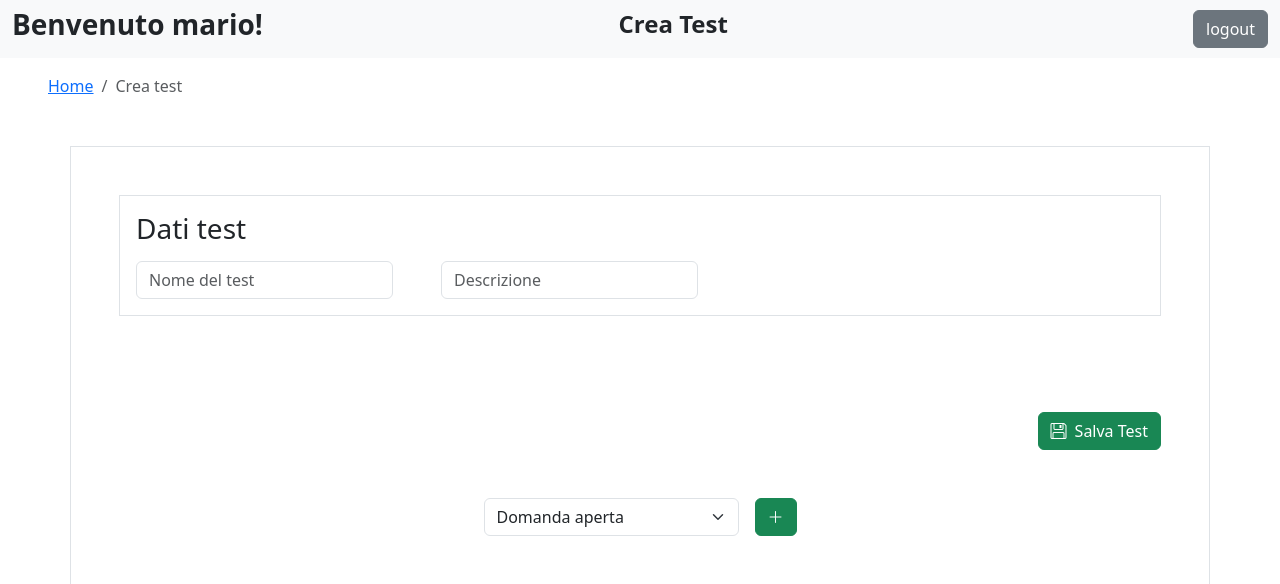
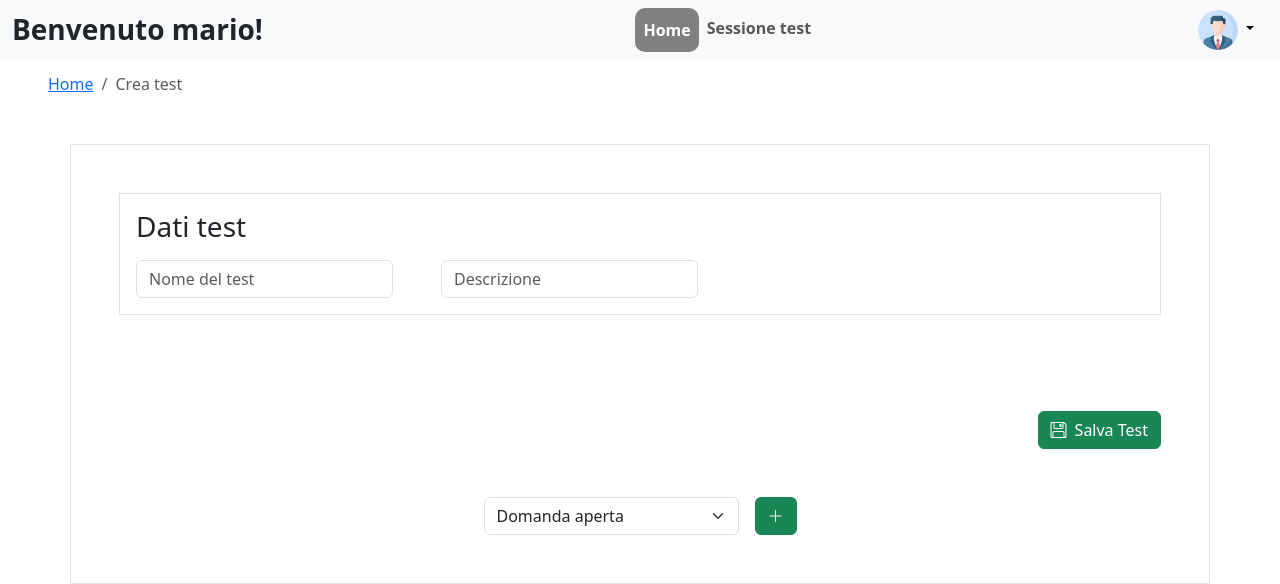
Before and after one commit to AlamRoman/programmma_quiz, a PHP site: page /creaTest.php in a window 1280 px wide. Shown: the top 584 px of the page. Run offline with PHP 8.4, Linux system fonts and the light colour scheme; a user stored in the database is signed in.

Commit message:
update docente

```diff
--- a/creaTest.php
+++ b/creaTest.php
@@ -71,27 +71,15 @@
     <meta name="viewport" content="width=device-width, initial-scale=1.0">
     <title>Crea test</title>
 
-    <link rel="stylesheet" href="https://cdn.jsdelivr.net/npm/bootstrap@4.3.1/dist/css/bootstrap.min.css" integrity="sha384-ggOyR0iXCbMQv3Xipma34MD+dH/1fQ784/j6cY/iJTQUOhcWr7x9JvoRxT2MZw1T" crossorigin="anonymous">
     <link href="https://cdn.jsdelivr.net/npm/bootstrap@5.3.0-alpha1/dist/css/bootstrap.min.css" rel="stylesheet">
     <link href="https://cdn.jsdelivr.net/npm/bootstrap-icons/font/bootstrap-icons.css" rel="stylesheet">
 
 </head>
 <body>
 
-    <nav class="navbar navbar-expand-lg navbar-light bg-light">
-        <div class="container-fluid d-flex justify-content-between">
+    <?php include "include/navbar-docente.php"; ?>
 
-            <h3 class="fw-bold">Benvenuto <?php echo $_SESSION["username"]; ?>!</h3>
-
-            <h4 class="fw-bold text-center" style="transform: translateX(-50%);">Crea Test</h4>
-
-            <form class="d-flex" method="POST" action="php/do_logout.php">
-                <input class="btn btn-secondary ms-auto" type="submit" id="logout" name="logout" value="logout">
-            </form>
-        </div>
-    </nav>
-
-    <div class="ms-5 mt-3">
+    <div class="ms-5 mt-5 pt-4">
         <nav aria-label="breadcrumb">
             <ol class="breadcrumb">
                 <li class="breadcrumb-item"><a href="docenti.php">Home</a></li>
@@ -245,7 +233,6 @@
 
     <script src="https://code.jquery.com/jquery-3.3.1.slim.min.js" integrity="sha384-q8i/X+965DzO0rT7abK41JStQIAqVgRVzpbzo5smXKp4YfRvH+8abtTE1Pi6jizo" crossorigin="anonymous"></script>
     <script src="https://cdn.jsdelivr.net/npm/popper.js@1.14.7/dist/umd/popper.min.js" integrity="sha384-UO2eT0CpHqdSJQ6hJty5KVphtPhzWj9WO1clHTMGa3JDZwrnQq4sF86dIHNDz0W1" crossorigin="anonymous"></script>
-    <script src="https://cdn.jsdelivr.net/npm/bootstrap@4.3.1/dist/js/bootstrap.min.js" integrity="sha384-JjSmVgyd0p3pXB1rRibZUAYoIIy6OrQ6VrjIEaFf/nJGzIxFDsf4x0xIM+B07jRM" crossorigin="anonymous"></script>
 
 </body>
 </html>
--- a/include/navbar-docente.php
+++ b/include/navbar-docente.php
@@ -29,6 +29,7 @@
 
 </style>
 
+<div class="h-100">
 <nav class="navbar navbar-expand-lg navbar-light bg-light fixed-top">
     <div class="container-fluid d-flex justify-content-between">
 
@@ -37,10 +38,10 @@
         <div class="d-flex align-items-center">
             <ul class="navbar-nav me-auto mb-2 mb-lg-0">
                 <li class="nav-item">
-                    <a class="nav-link fw-bold <?php echo basename($_SERVER['PHP_SELF']) == 'docenti.php' ? 'nav_active' : ''; ?>" href="docenti.php">Home</a>
+                    <a class="nav-link fw-bold <?php echo (basename($_SERVER['PHP_SELF']) == 'docenti.php' || basename($_SERVER['PHP_SELF']) == 'creaTest.php' || basename($_SERVER['PHP_SELF']) == 'modificaTest.php') ? 'nav_active' : ''; ?>" href="docenti.php">Home</a>
                 </li>
                 <li class="nav-item">
-                    <a class="nav-link fw-bold <?php echo basename($_SERVER['PHP_SELF']) == 'sessione_test.php' ? 'nav_active' : ''; ?>" href="sessione_test.php">Sessione test</a>
+                    <a class="nav-link fw-bold <?php echo (basename($_SERVER['PHP_SELF']) == 'sessione_test.php' || basename($_SERVER['PHP_SELF']) == 'creaSessioneTest.php') ? 'nav_active' : ''; ?>" href="sessione_test.php">Sessione test</a>
                 </li>
             </ul>
         </div>
@@ -56,5 +57,6 @@
         </div>
     </div>
 </nav>
+</div>
 
 <script src="https://cdn.jsdelivr.net/npm/bootstrap@5.3.0-alpha1/dist/js/bootstrap.bundle.min.js"></script>
--- a/php/check_login.php
+++ b/php/check_login.php
@@ -47,10 +47,10 @@
                     go_to("../admin_page.php");
                     exit();
                 }else if($id_ruolo==3){//docente
-                    go_to("../docenti.php");
+                    go_to("../homeDocente.php");
                     exit();
                 }else{//altri
-                    go_to("../studenti.php");
+                    go_to("../homeStudente.php");
                     exit();
                 }
 
```
Also changed, not shown: modificaTest.php (+2 -15 lines), homeDocente.php (renamed from docenti.php).
